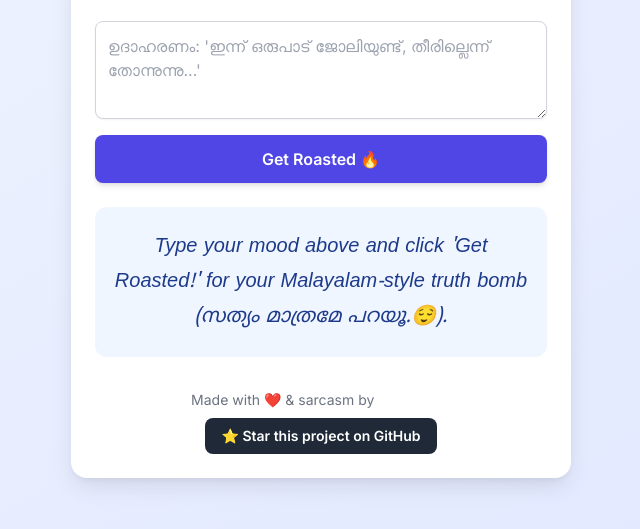
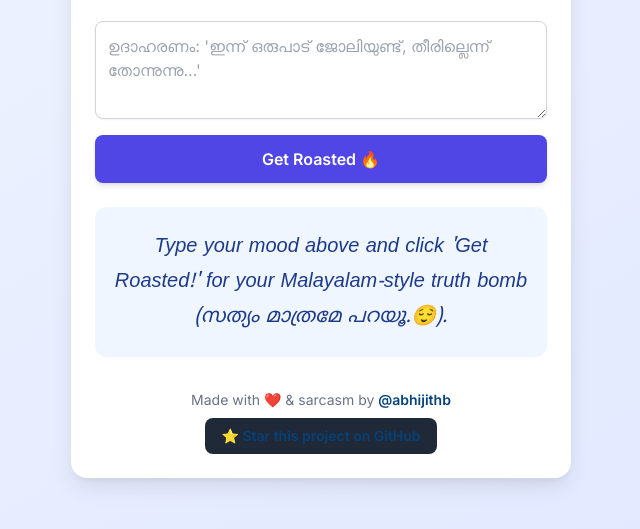
Before and after one commit to abhi-jithb/malayalam-motivator, a website: page index.html in a window 1280 px wide. Shown: the part 179-708 px from the top of the page, without its empty margins (319-959 px from the left). Drawn offline with nearby package versions, Linux system fonts and the light colour scheme.

Commit message:
Update index.html

```diff
--- a/index.html
+++ b/index.html
@@ -72,7 +72,7 @@
     }
 
     #footer a {
-      color: #ffff  ;
+      color: #064279  ;
       font-weight: 600;
       text-decoration: none;
     }
```
